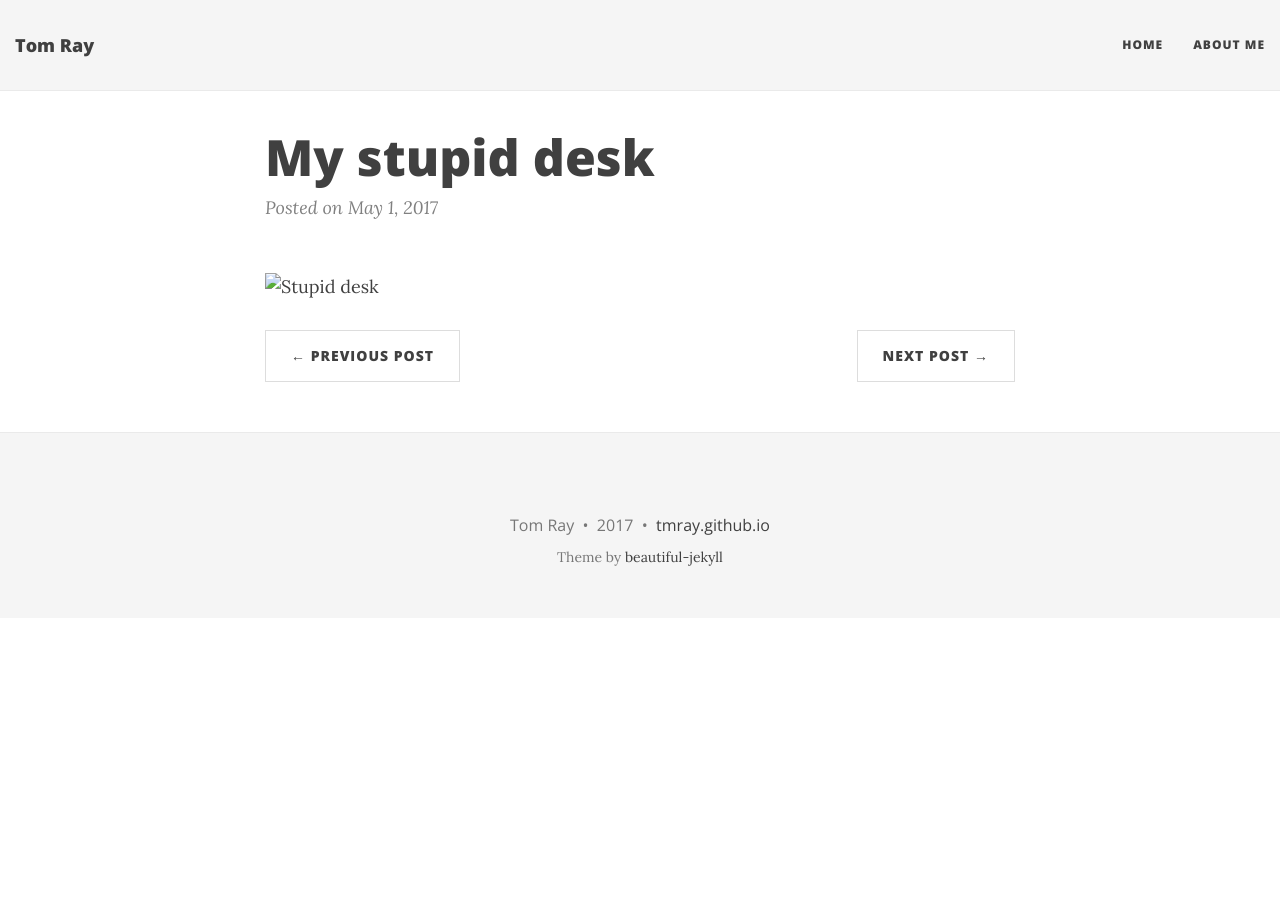
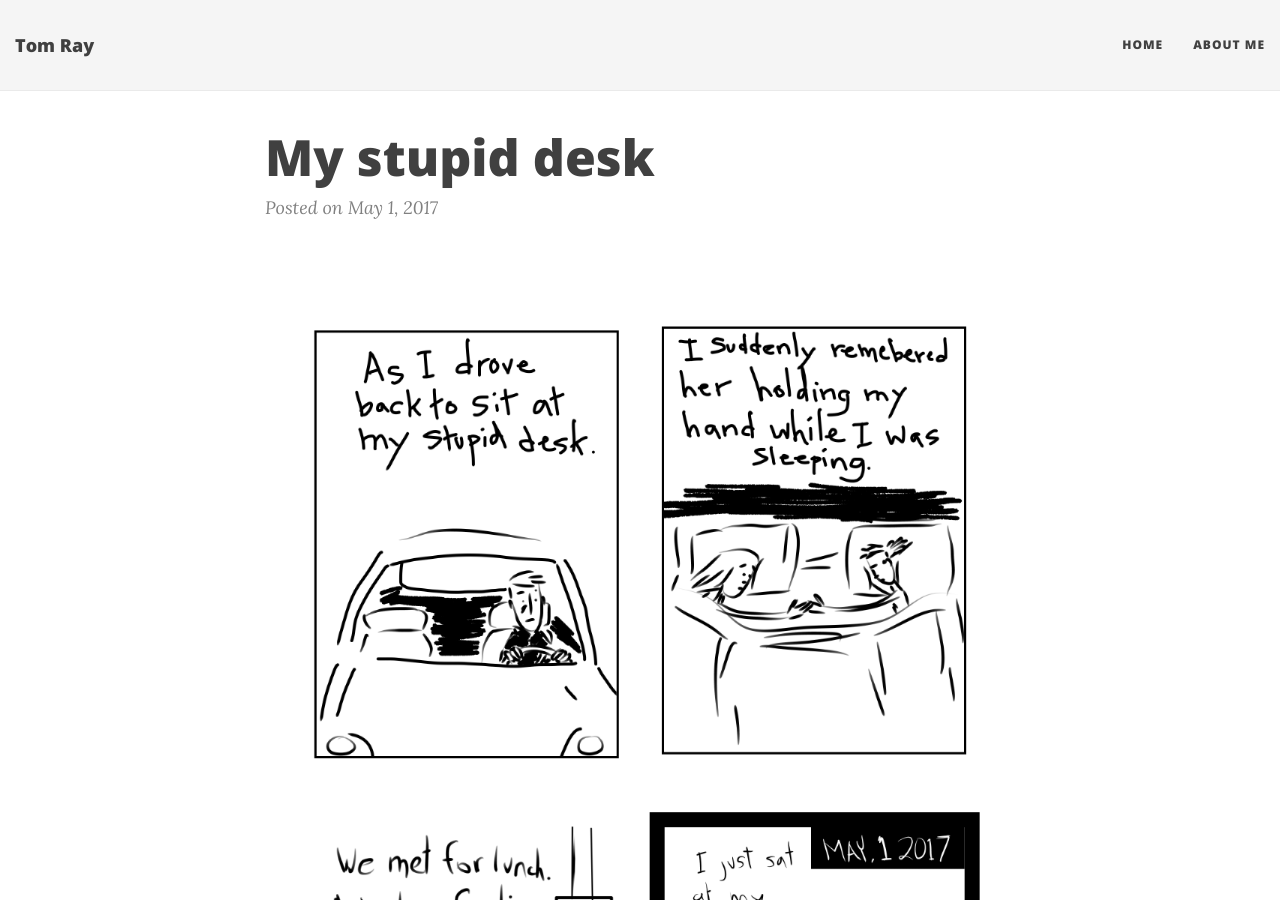
Before and after one commit to tmray/tmray.github.com, a Jekyll site: the page built from _posts/2017-05-01-my-stupid-desk.md, in a window 1280 px wide and 900 px high. Built offline with Jekyll 4.4.1, drawn with Linux system fonts in a browser that asks for light colours; nearby versions of some CDN libraries.

Commit message:
change image path

```diff
--- a/_posts/2017-05-01-my-stupid-desk.md
+++ b/_posts/2017-05-01-my-stupid-desk.md
@@ -2,4 +2,4 @@
 layout: post
 title: My stupid desk
 ---
-![Stupid desk](/public/images/may-1-2017-comic/may-1-2017-comic.png)
+![Stupid desk](/public/images/may-1-2017-comic.png)
```
